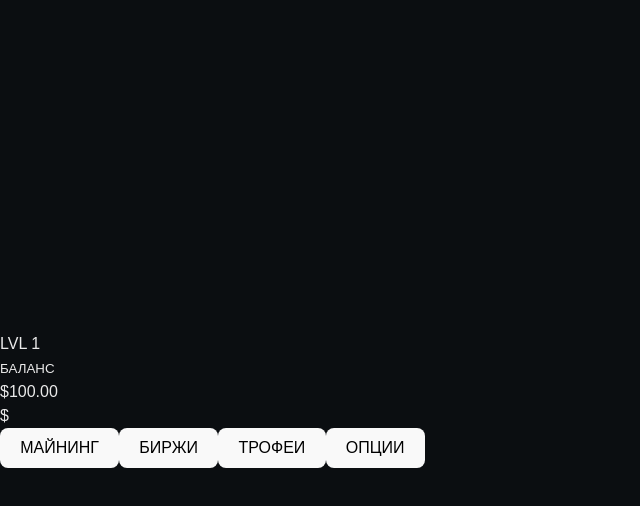
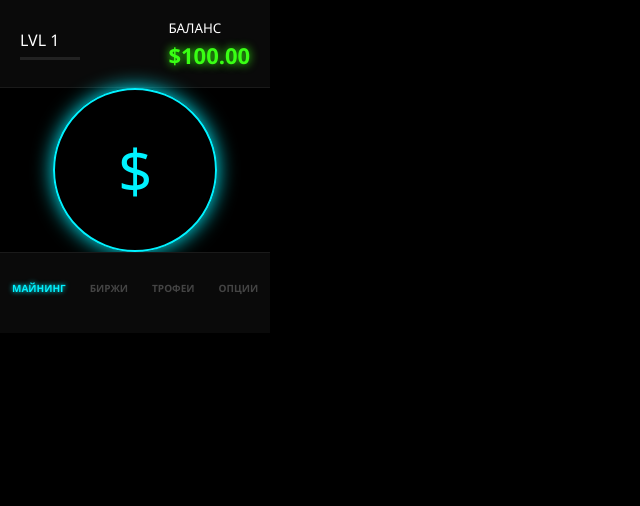
Before and after one commit to katyakuznezc-cmd/treidgame, a React (Vite) app: page / in a window 1280 px wide. Shown: the top 506 px of the page, without its empty margins (0-640 px from the left). Built offline with nearby package versions, Linux system fonts and the light colour scheme.

Commit message:
Update App.css

```diff
--- a/src/App.css
+++ b/src/App.css
@@ -1,71 +1,67 @@
 :root {
-  --b-dark: #0b0e11;
-  --b-panel: #1e2329;
-  --ex-yellow: #fcd535;
-  --ex-green: #0ecb81;
-  --ex-red: #f6465d;
-  --text: #eaeaea;
+  --bg: #000000;
+  --panel: #0a0a0a;
+  --neon: #00f2ff;
+  --win: #39ff14;
+  --loss: #ff0055;
+  --text: #ffffff;
 }
 
-body { margin: 0; background: var(--b-dark); color: var(--text); font-family: sans-serif; overflow: hidden; }
+body { margin: 0; background: var(--bg); color: var(--text); font-family: 'Segoe UI', sans-serif; overflow: hidden; }
 
-.app-shell { height: 100vh; display: flex; flex-direction: column; }
+.neon-app { height: 100vh; display: flex; flex-direction: column; }
 
 /* Header */
-.main-header { background: var(--b-panel); padding: 15px 20px; display: flex; justify-content: space-between; align-items: center; border-bottom: 1px solid #333; }
-.bal-value { font-size: 22px; color: var(--ex-green); font-weight: bold; }
-.xp-bar { width: 70px; height: 4px; background: #333; margin-top: 4px; border-radius: 2px; }
-.xp-progress { height: 100%; background: var(--ex-yellow); border-radius: 2px; }
-
-/* Views */
-.main-view { flex: 1; overflow: hidden; position: relative; display: flex; flex-direction: column; }
+.neon-header { padding: 15px 20px; background: var(--panel); border-bottom: 1px solid #1a1a1a; display: flex; justify-content: space-between; align-items: center; }
+.n-bal div { font-size: 22px; color: var(--win); font-weight: bold; text-shadow: 0 0 10px var(--win); }
+.n-xp { width: 60px; height: 3px; background: #222; margin-top: 5px; }
+.n-xp-f { height: 100%; background: var(--neon); box-shadow: 0 0 8px var(--neon); }
 
 /* Mining */
-.view-mining { flex: 1; display: flex; align-items: center; justify-content: center; }
-.tap-target { width: 180px; height: 180px; background: var(--ex-yellow); border-radius: 50%; display: flex; align-items: center; justify-content: center; font-size: 70px; font-weight: bold; color: #000; cursor: pointer; transition: 0.1s; box-shadow: 0 0 30px rgba(252,213,53,0.2); }
-.tap-target:active { transform: scale(0.9); }
+.n-mining { flex: 1; display: flex; align-items: center; justify-content: center; }
+.n-sphere { width: 160px; height: 160px; border: 2px solid var(--neon); border-radius: 50%; display: flex; align-items: center; justify-content: center; font-size: 60px; color: var(--neon); box-shadow: 0 0 20px var(--neon); cursor: pointer; }
+.n-sphere:active { transform: scale(0.9); }
 
 /* DEX List */
-.dex-list { padding: 15px; display: grid; gap: 10px; }
-.dex-item { background: var(--b-panel); padding: 15px; border-radius: 8px; display: flex; align-items: center; cursor: pointer; border-left: 4px solid var(--c); }
-.dex-logo { width: 40px; height: 40px; background: #333; border-radius: 50%; margin-right: 15px; }
-.dex-title { font-weight: bold; font-size: 16px; }
-.dex-status { font-size: 10px; color: var(--ex-green); }
-.dex-indicator { margin-left: auto; width: 10px; height: 10px; background: var(--ex-red); border-radius: 50%; animation: blink 1s infinite; }
+.n-dex-list { padding: 15px; display: grid; gap: 10px; }
+.n-dex-card { background: var(--panel); padding: 20px; border: 1px solid #1a1a1a; border-left: 4px solid var(--c); border-radius: 4px; cursor: pointer; display: flex; justify-content: space-between; }
+.n-dot { width: 10px; height: 10px; background: var(--loss); border-radius: 50%; animation: blink 1s infinite; }
 
 /* Terminal & Signal */
-.terminal { flex: 1; display: flex; flex-direction: column; }
-.terminal-signal-box { background: var(--ex-red); color: #fff; padding: 12px; font-weight: bold; text-align: center; box-shadow: 0 4px 15px rgba(246,70,93,0.3); }
-.sig-header { font-size: 10px; opacity: 0.8; margin-bottom: 2px; }
-.sig-profit { margin-left: 10px; background: #fff; color: var(--ex-red); padding: 2px 6px; border-radius: 4px; font-size: 12px; }
+.n-terminal { flex: 1; display: flex; flex-direction: column; }
+.n-signal-alert { background: var(--loss); color: #fff; padding: 12px; text-align: center; }
+.sig-label { font-size: 10px; font-weight: bold; margin-bottom: 2px; }
+.sig-info { font-size: 13px; }
+.sig-plus { background: #fff; color: var(--loss); padding: 1px 5px; border-radius: 3px; margin-left: 5px; font-weight: bold; }
 
-.terminal-top { background: #161a1e; padding: 10px; display: flex; gap: 15px; align-items: center; }
-.btn-exit { background: none; border: none; color: #fff; font-size: 24px; cursor: pointer; }
-.trade-params { flex: 1; display: flex; gap: 10px; }
-.trade-params input { background: #000; border: 1px solid #444; color: #fff; padding: 8px; width: 80px; border-radius: 4px; }
-.lev-slider { flex: 1; display: flex; flex-direction: column; font-size: 10px; color: #848e9c; }
+.n-term-top { padding: 10px; display: flex; gap: 15px; background: #050505; border-bottom: 1px solid #111; }
+.n-back-btn { background: none; border: none; color: #fff; font-size: 24px; cursor: pointer; }
+.n-params { flex: 1; display: flex; gap: 10px; }
+.n-params input { background: #000; border: 1px solid #222; color: var(--neon); padding: 5px; width: 60px; }
+.n-lev { flex: 1; display: flex; flex-direction: column; font-size: 10px; color: #555; }
 
-.pair-list { padding: 10px; overflow-y: auto; }
-.pair-card { display: flex; justify-content: space-between; align-items: center; padding: 15px; border-bottom: 1px solid #1e2329; }
-.pair-card.active { background: rgba(246,70,93,0.05); }
-.pair-name { font-weight: bold; }
-.pair-liq { display: block; font-size: 10px; color: var(--ex-red); }
-.pair-btn { border: none; padding: 8px 16px; border-radius: 4px; font-weight: bold; cursor: pointer; min-width: 90px; }
-.pair-btn.buy { background: var(--ex-green); color: #fff; }
-.pair-btn.close { background: var(--ex-red); color: #fff; }
+.n-pair-list { padding: 10px; overflow-y: auto; }
+.n-row { display: flex; justify-content: space-between; align-items: center; padding: 15px; border-bottom: 1px solid #0a0a0a; }
+.n-row.active { background: rgba(255, 0, 85, 0.05); }
+.n-liq { display: block; font-size: 10px; color: var(--loss); }
+.n-btn { border: none; padding: 8px 15px; border-radius: 3px; font-weight: bold; cursor: pointer; min-width: 85px; }
+.n-btn.buy { background: var(--win); color: #000; }
+.n-btn.sell { background: var(--loss); color: #fff; }
+.n-lock { font-size: 10px; color: #333; }
 
 /* Nav */
-.bottom-nav { height: 75px; background: var(--b-panel); display: flex; border-top: 1px solid #333; padding-bottom: 15px; }
-.bottom-nav button { flex: 1; background: none; border: none; color: #848e9c; font-size: 11px; font-weight: bold; cursor: pointer; }
-.bottom-nav button.active { color: var(--ex-yellow); }
+.n-nav { height: 70px; background: var(--panel); display: flex; border-top: 1px solid #1a1a1a; padding-bottom: 10px; }
+.n-nav button { flex: 1; background: none; border: none; color: #444; font-size: 10px; font-weight: bold; }
+.n-nav button.active { color: var(--neon); text-shadow: 0 0 5px var(--neon); }
 
-/* Settings */
-.view-settings, .view-awards { padding: 20px; }
-.set-row, .award-row { display: flex; justify-content: space-between; margin-bottom: 20px; padding-bottom: 10px; border-bottom: 1px solid #222; }
-.set-row button { background: #333; border: none; color: #fff; padding: 5px 15px; border-radius: 4px; }
-.creator-link { margin-top: 40px; text-align: center; }
-.creator-link a { color: var(--ex-yellow); text-decoration: none; font-weight: bold; }
+/* Others */
+.n-settings, .n-awards { padding: 20px; }
+.n-ach, .n-set-row { display: flex; justify-content: space-between; margin-bottom: 15px; padding-bottom: 8px; border-bottom: 1px solid #111; }
+.n-set-row button { background: #111; border: 1px solid #333; color: #fff; padding: 5px 10px; border-radius: 3px; }
+.n-creators { margin-top: 30px; text-align: center; }
+.n-creators a { color: var(--neon); text-decoration: none; }
 
+.pop-money { position: absolute; color: var(--win); font-weight: bold; pointer-events: none; animation: fly 0.8s forwards; z-index: 100; }
+
+@keyframes fly { 0% { opacity: 1; transform: translateY(0); } 100% { opacity: 0; transform: translateY(-100px); } }
 @keyframes blink { 50% { opacity: 0; } }
-.tap-dollar { position: absolute; color: var(--ex-green); font-weight: bold; pointer-events: none; animation: fly 0.8s forwards; z-index: 1000; }
-@keyframes fly { 0% { opacity: 1; transform: translateY(0); } 100% { opacity: 0; transform: translateY(-100px); } }
```
